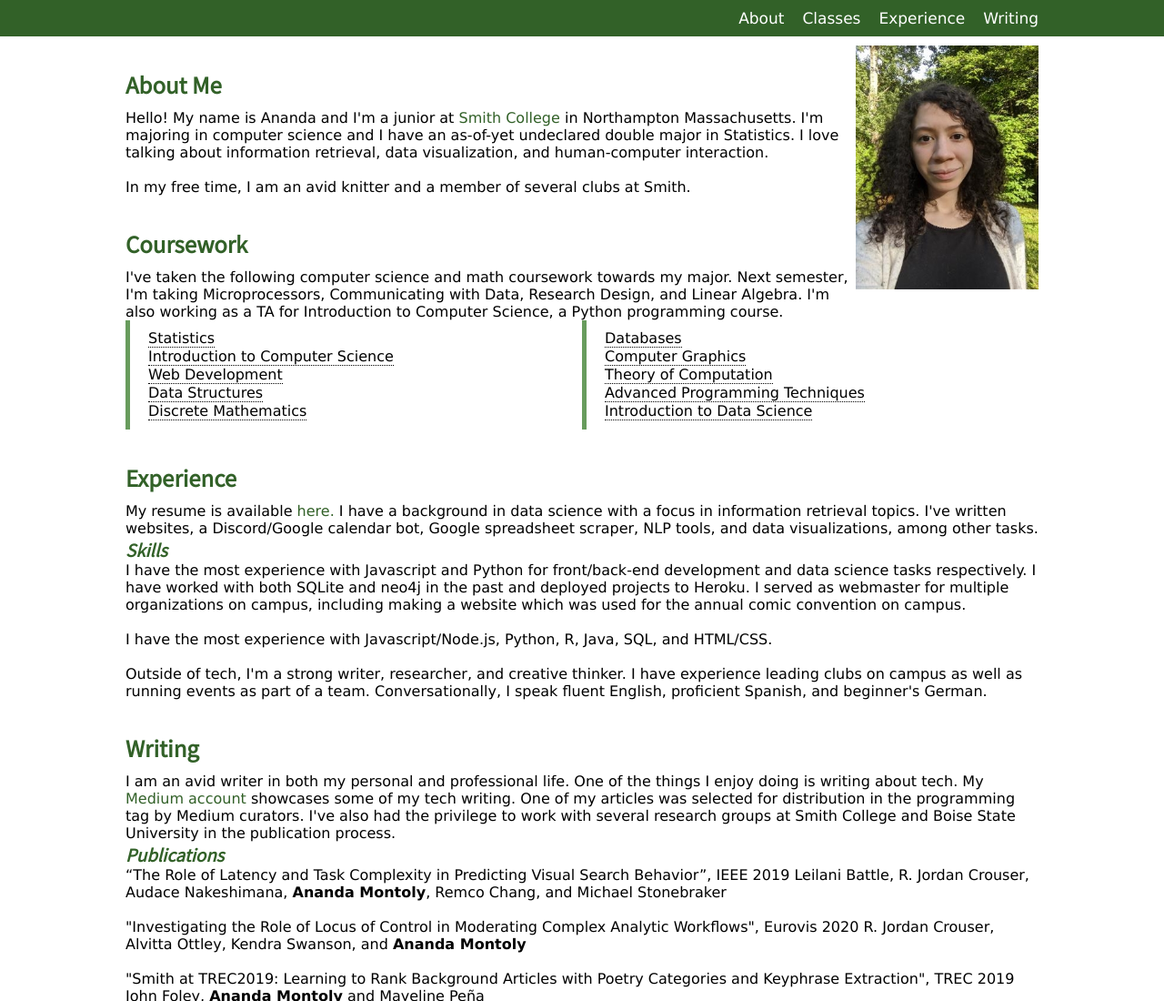
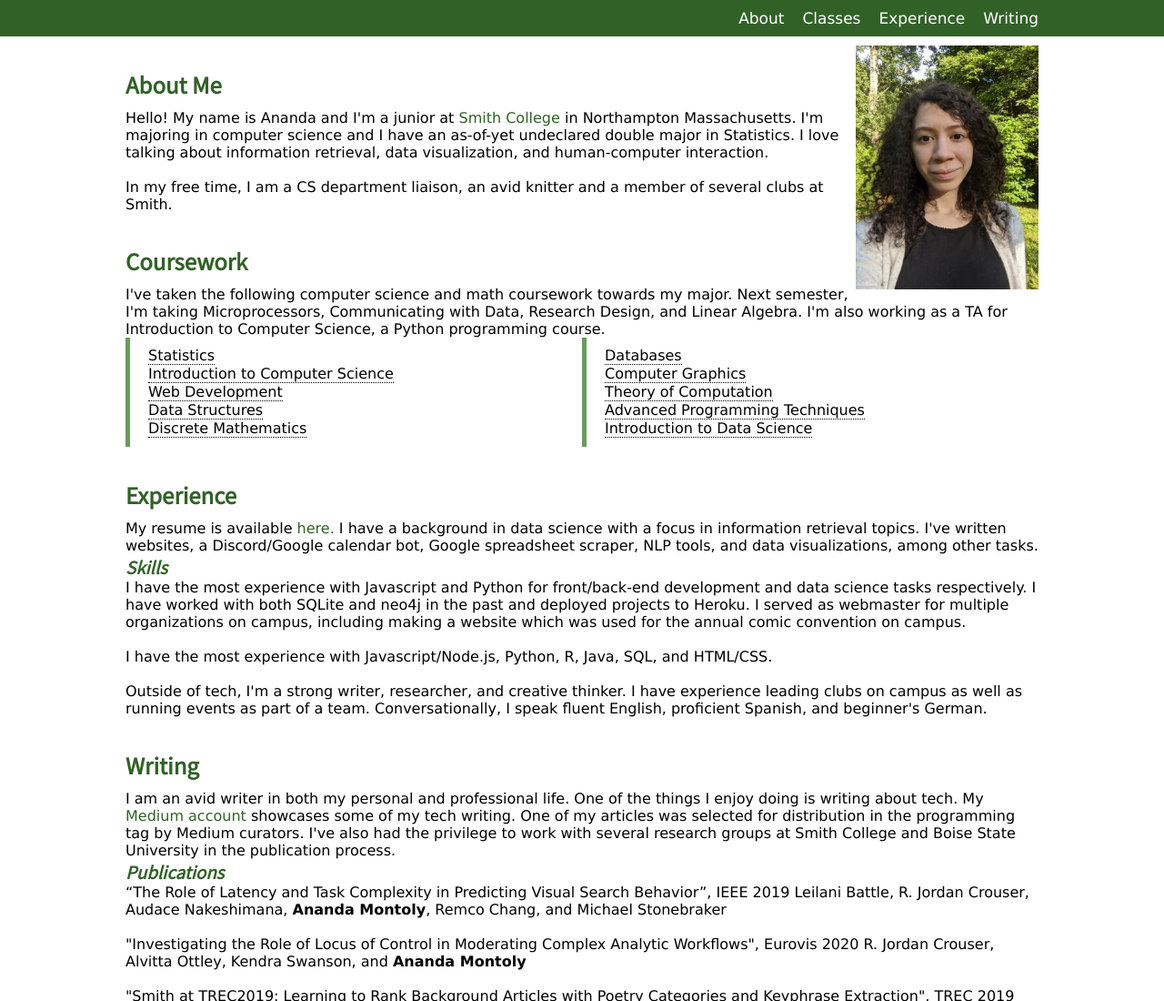
Before and after one commit to AnandaMontoly/anandamontoly.github.io, a plain HTML site: page index.html in a window 1280 px wide. Shown: the top 1100 px of the page at 91% size. Drawn offline with Linux system fonts and the light colour scheme.

Commit message:
woops forgot about that one

```diff
--- a/index.html
+++ b/index.html
@@ -22,7 +22,7 @@
         I'm majoring in computer science and I have an as-of-yet undeclared double major in Statistics.
         I love talking about information retrieval, data visualization, and human-computer interaction.
         <br><br>
-        In my free time, I am an avid knitter and a member of several clubs at Smith.
+        In my free time, I am a CS department liaison, an avid knitter and a member of several clubs at Smith.
       </p>
       <h2 id="coursework" class="section">Coursework</h2>
       <p>I've taken the following computer science and math coursework towards my major. Next semester, I'm taking Microprocessors, Communicating with Data, Research Design, and Linear Algebra.
```
